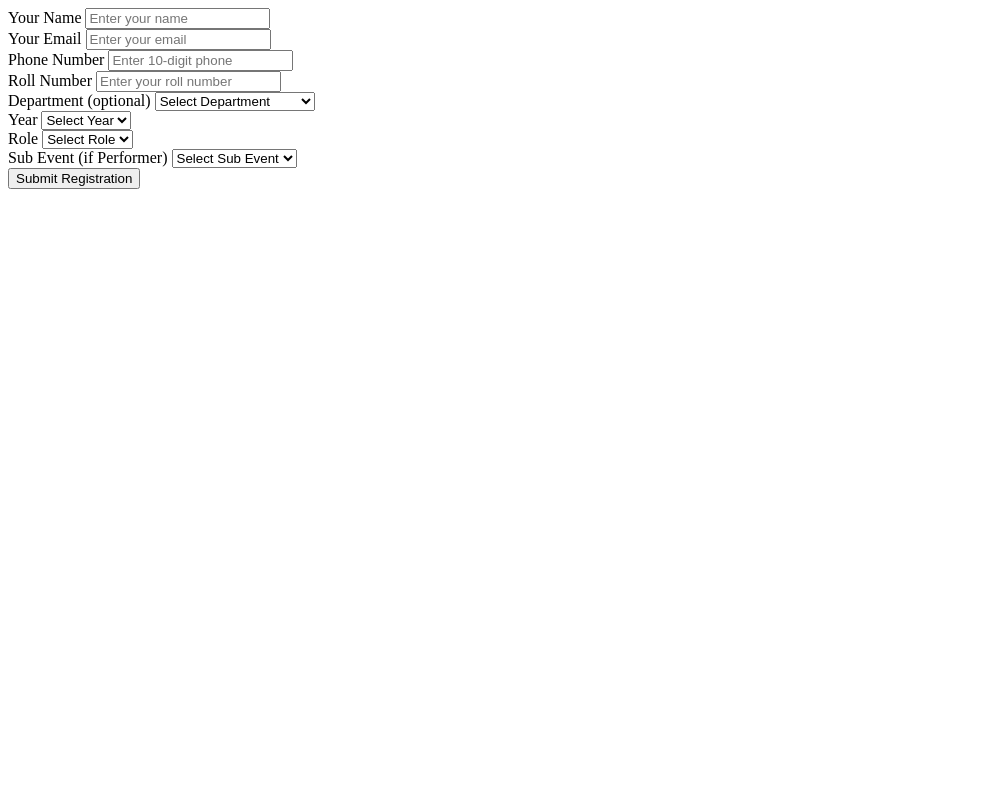
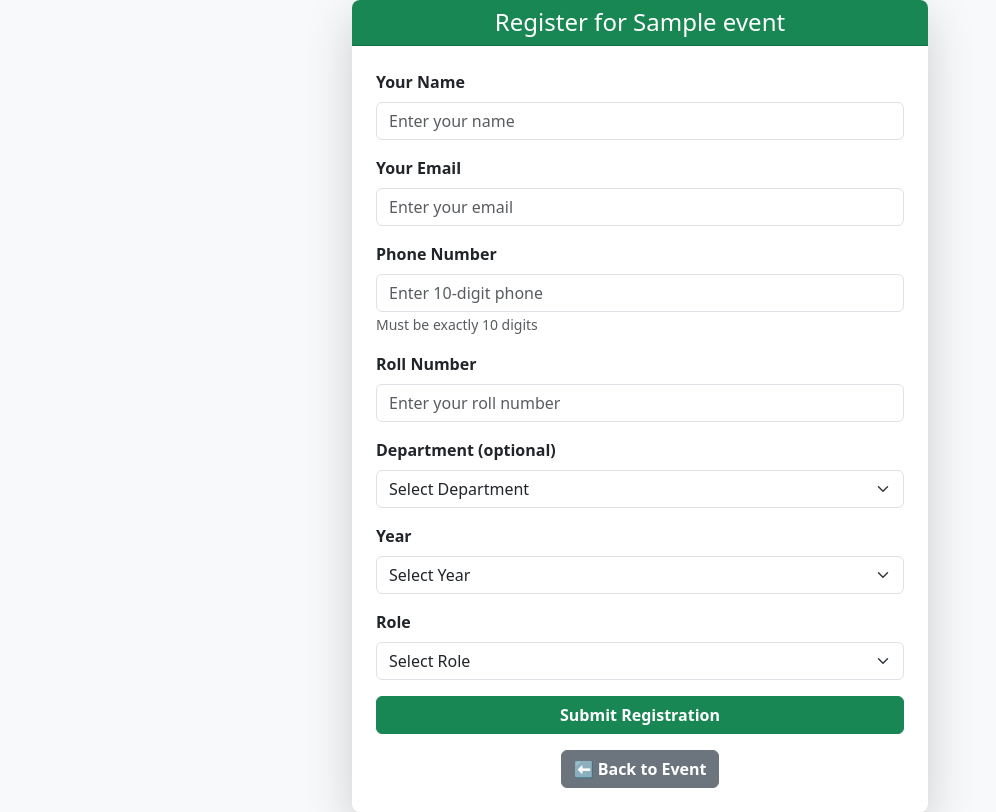
Before and after one commit to anuragyadav64/eventease, a Flask app: page /register/1 in a window 1280 px wide. Shown: the whole page, without its empty margins (0-996 px from the left). Before the commit the page ends 189 px from the top, so only its background shows below. Run offline with Flask 3, Linux system fonts and the light colour scheme; the visitor is signed in with stand-in values (Sample User, id 1); tables that the repository leaves empty hold one stand-in row (values such as "Sample post").

Commit message:
Fixed register route in app.py and updated register.html UI

```diff
--- a/app.py
+++ b/app.py
@@ -237,24 +237,48 @@ def register(event_id):
         return "Event not found", 404
 
     if request.method == "POST":
-        name = request.form.get("name").strip()
-        email = request.form.get("email").strip()
-        phone = request.form.get("phone").strip()
-        rollno = request.form.get("rollno").strip()
-        department = request.form.get("department").strip()
-        year = request.form.get("year").strip()
+        name = request.form.get("name", "").strip()
+        email = request.form.get("email", "").strip()
+        phone = request.form.get("phone", "").strip()
+        rollno = request.form.get("rollno", "").strip()
+        department = request.form.get("department", "").strip()
+        year = request.form.get("year", "").strip()
         role = request.form.get("role", "").strip()
         sub_event = request.form.get("sub_event", "").strip()
 
-        error = validate_input(name, email, phone, rollno, department, year)
-        if error:
+        # ✅ Validation fix
+        if not re.match(r"^[a-zA-Z\s]+$", name):
+            error = "Invalid name (only letters and spaces allowed)."
+            return render_template("register.html", event=event, error=error)
+        if not re.match(r"^[a-zA-Z0-9._%+-]+@[a-zA-Z0-9.-]+\.[a-zA-Z]{2,}$", email):
+            error = "Invalid email format."
+            return render_template("register.html", event=event, error=error)
+        if not re.match(r"^\d{10}$", phone):
+            error = "Invalid phone number (10 digits only)."
+            return render_template("register.html", event=event, error=error)
+        if not re.match(r"^\d+$", rollno):
+            error = "Invalid roll number (digits only)."
+            return render_template("register.html", event=event, error=error)
+        # ✅ Department optional + "Other" allowed
+        if department and not re.match(r"^[a-zA-Z\s]+$", department) and department != "Other":
+            error = "Invalid department (letters and spaces only)."
+            return render_template("register.html", event=event, error=error)
+        # ✅ Year must match dropdown values
+        if year not in ["1st Year", "2nd Year", "3rd Year", "4th Year"]:
+            error = "Invalid year."
+            return render_template("register.html", event=event, error=error)
+        # ✅ Role must be Attendee or Performer
+        if role not in ["Attendee", "Performer"]:
+            error = "Invalid role."
             return render_template("register.html", event=event, error=error)
 
         conn = get_db()
         cur = conn.cursor()
         try:
-            cur.execute("INSERT INTO participants (event_id, name, email, phone, rollno, department, year, role, sub_event, college_id) VALUES (?, ?, ?, ?, ?, ?, ?, ?, ?, ?)",
-                        (event_id, name, email, phone, rollno, department, year, role, sub_event, college_id))
+            cur.execute("""INSERT INTO participants
+                (event_id, name, email, phone, rollno, department, year, role, sub_event, college_id)
+                VALUES (?, ?, ?, ?, ?, ?, ?, ?, ?, ?)""",
+                (event_id, name, email, phone, rollno, department, year, role, sub_event, college_id))
             conn.commit()
 
             qr_path = generate_qr(event[1], email)
@@ -269,6 +293,7 @@ def register(event_id):
         return render_template("register.html", event=event, error=error)
 
     return render_template("register.html", event=event)
+
 
 @app.route("/event", methods=["GET", "POST"])
 @app.route("/event/<int:event_id>", methods=["GET", "POST"])
--- a/templates/register.html
+++ b/templates/register.html
@@ -1,26 +1,52 @@
+<!DOCTYPE html>
+<html lang="en">
+<head>
+  <meta charset="UTF-8">
+  <title>Register - EventEase</title>
+  <link href="https://cdn.jsdelivr.net/npm/bootstrap@5.3.2/dist/css/bootstrap.min.css" rel="stylesheet">
+</head>
+
+<body class="bg-light d-flex align-items-center justify-content-center" style="min-height:100vh;">
+<div class="container" style="max-width:600px;">
+  <div class="card shadow-lg border-0 rounded-3">
+
+    <!-- Header -->
+    <div class="card-header bg-success text-white text-center rounded-top-3">
+      <h4 class="mb-0">Register for {{ event[1] }}</h4>
+    </div>
+
+    <!-- Body -->
+    <div class="card-body p-4">
       <form method="post">
 
+        <!-- Name -->
         <div class="mb-3">
           <label class="form-label fw-semibold">Your Name</label>
           <input name="name" class="form-control" placeholder="Enter your name" required>
         </div>
 
+        <!-- Email -->
         <div class="mb-3">
           <label class="form-label fw-semibold">Your Email</label>
           <input name="email" type="email" class="form-control" placeholder="Enter your email" required>
         </div>
 
+        <!-- Phone (10 digits only) -->
         <div class="mb-3">
           <label class="form-label fw-semibold">Phone Number</label>
-    <input name="phone" type="text" class="form-control" placeholder="Enter 10-digit phone" required>
+          <input name="phone" type="text" class="form-control"
+                 placeholder="Enter 10-digit phone"
+                 pattern="\d{10}" maxlength="10" required>
+          <small class="text-muted">Must be exactly 10 digits</small>
         </div>
 
+        <!-- Roll No -->
         <div class="mb-3">
           <label class="form-label fw-semibold">Roll Number</label>
           <input name="rollno" class="form-control" placeholder="Enter your roll number" required>
         </div>
 
-  <!-- ✅ Department dropdown with Other option -->
+        <!-- Department -->
         <div class="mb-3">
           <label class="form-label fw-semibold">Department (optional)</label>
           <select name="department" class="form-select">
@@ -34,6 +60,7 @@
           </select>
         </div>
 
+        <!-- Year -->
         <div class="mb-3">
           <label class="form-label fw-semibold">Year</label>
           <select name="year" class="form-select" required>
@@ -45,21 +72,21 @@
           </select>
         </div>
 
-  <!-- ✅ Role dropdown with only 2 options -->
+        <!-- Role -->
         <div class="mb-3">
           <label class="form-label fw-semibold">Role</label>
-    <select name="role" class="form-select" required>
+          <select name="role" id="roleSelect" class="form-select" required>
             <option value="">Select Role</option>
             <option value="Attendee">Attendee</option>
             <option value="Performer">Performer</option>
           </select>
         </div>
 
-  <!-- ✅ Sub Event dropdown populated from admin's event -->
-  {% if event[9] %} <!-- assuming sub_events is at index 9 in events table -->
-  <div class="mb-3">
+        <!-- Sub Event (hidden by default, shown only if Performer) -->
+        {% if event[9] %}
+        <div class="mb-3" id="subEventDiv" style="display:none;">
           <label class="form-label fw-semibold">Sub Event (if Performer)</label>
-    <select name="sub_event" class="form-select">
+          <select name="sub_event" id="subEventSelect" class="form-select">
             <option value="">Select Sub Event</option>
             {% for sub in event[9].split(',') %}
               <option value="{{ sub.strip() }}">{{ sub.strip() }}</option>
@@ -68,5 +95,40 @@
         </div>
         {% endif %}
 
+        <!-- Submit -->
         <button class="btn btn-success w-100 fw-semibold">Submit Registration</button>
       </form>
+
+      <!-- Back -->
+      <div class="mt-3 text-center">
+        <a href="/details/{{ event[0] }}" class="btn btn-secondary fw-semibold">⬅ Back to Event</a>
+      </div>
+
+      {% if error %}
+      <div class="alert alert-danger text-center mt-3">{{ error }}</div>
+      {% endif %}
+    </div>
+  </div>
+</div>
+
+<!-- ✅ JavaScript to toggle Sub Event -->
+<script>
+  document.getElementById("roleSelect").addEventListener("change", function() {
+    var role = this.value;
+    var subEventDiv = document.getElementById("subEventDiv");
+    var subEventSelect = document.getElementById("subEventSelect");
+
+    if (role === "Performer") {
+      subEventDiv.style.display = "block";
+      if(subEventSelect) subEventSelect.required = true;
+    } else {
+      subEventDiv.style.display = "none";
+      if(subEventSelect) {
+        subEventSelect.required = false;
+        subEventSelect.value = "";
+      }
+    }
+  });
+</script>
+</body>
+</html>
```
Lines whose indentation alone changed are shown as unchanged.
